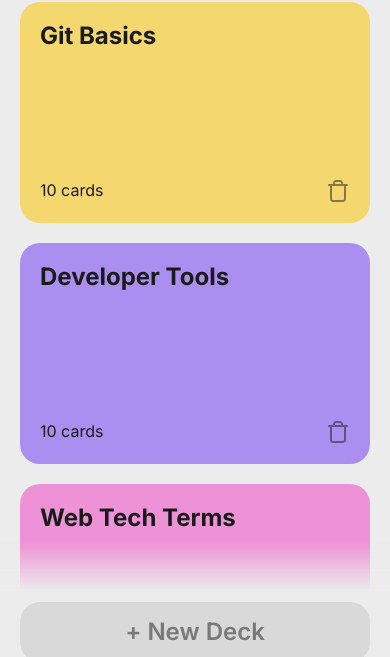
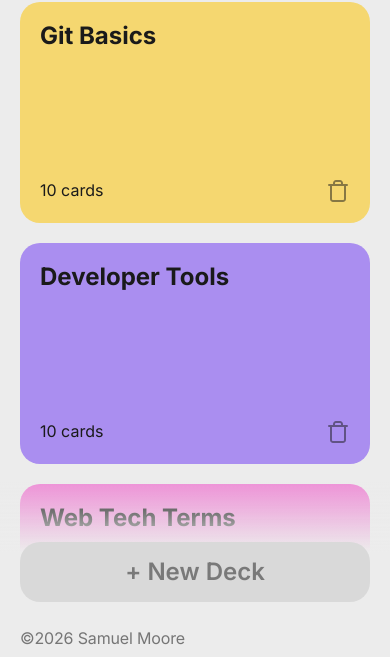
Before and after one commit to SamsProfessionalCoding/ai-se_project_flashcards, a plain HTML site: page index.html in a window 390 px wide. Shown: the part 162-819 px from the top of the page. Drawn offline with Linux system fonts and the light colour scheme.

Commit message:
Fixed: the footer is now correct.

```diff
--- a/assets/css/mobile-bar.css
+++ b/assets/css/mobile-bar.css
@@ -1,25 +1,29 @@
-.mobile-bar {
-  display: none;
-}
-
 @media (max-width: 700px) {
-  .mobile-bar {
-    display: block;
+  .page::after {
+    content: "";
     position: fixed;
     z-index: 3;
     right: 0;
     bottom: 0;
     left: 0;
-    height: 140px;
+    height: 200px;
     background: linear-gradient(180deg, #ececec00 0%, #ececec 35%);
     pointer-events: none;
+  }
+
+  .footer {
+    position: fixed;
+    z-index: 5;
+    right: 20px;
+    bottom: 20px;
+    left: 20px;
   }
 
   .gallery_type_home .gallery__new-card-btn {
     position: fixed;
     z-index: 4;
     right: 20px;
-    bottom: 20px;
+    bottom: 80px;
     left: 20px;
     align-items: center;
     justify-content: center;
--- a/index.html
+++ b/index.html
@@ -134,7 +134,6 @@
     <footer id="footer" class="footer">
       <p class="footer__text">&copy;2026 Samuel Moore</p>
     </footer>
-    <div class="mobile-bar"></div>
     <script type="module" src="./assets/js/index.js"></script>
   </body>
 </html>
```
